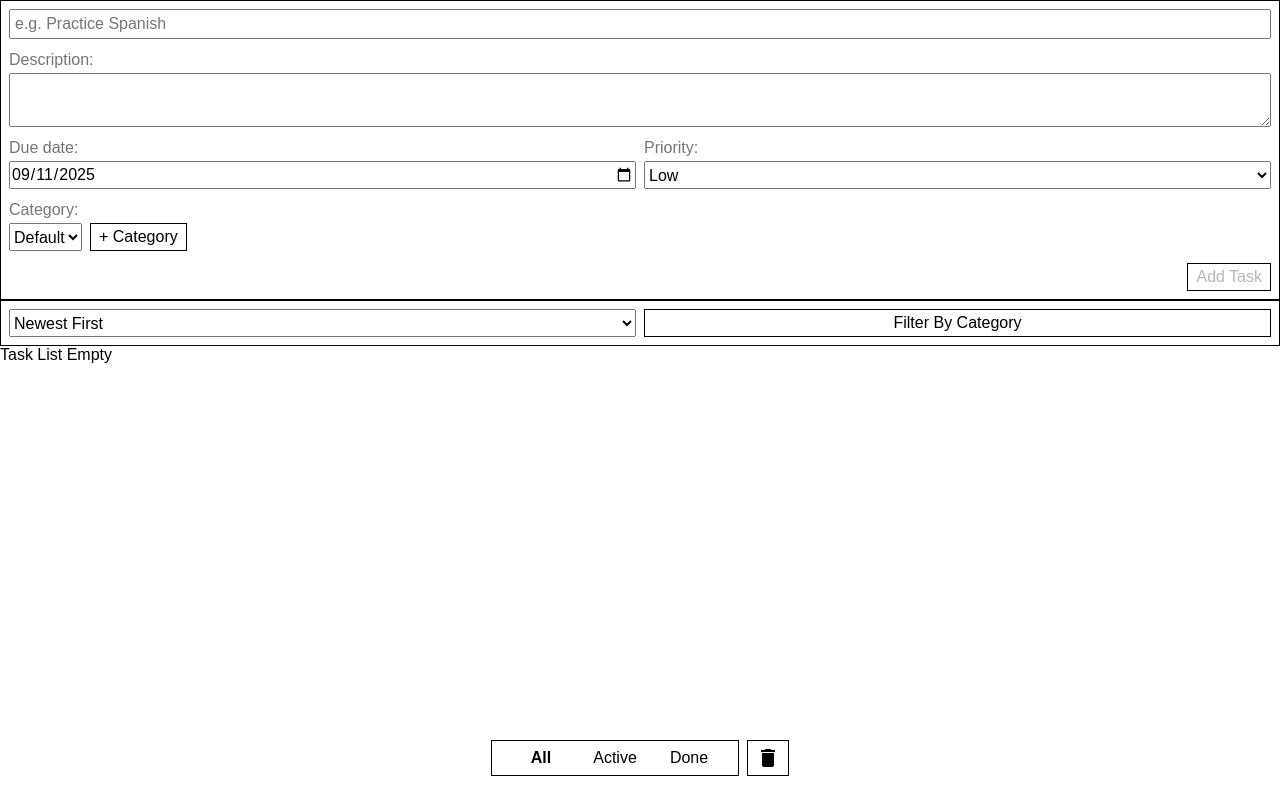
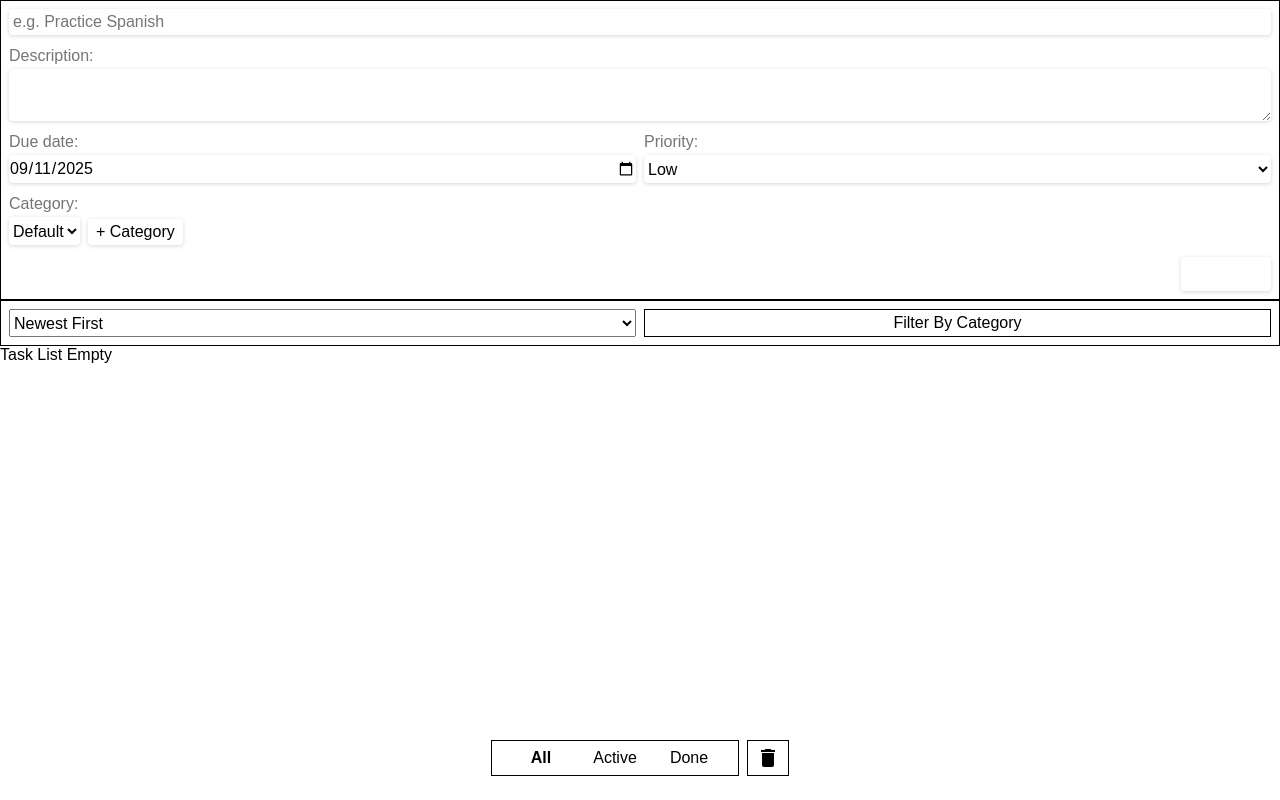
Before and after one commit to dejanpls/taskmate, a React (Vite) app: page / in a window 1280 px wide. Built offline with nearby package versions, Linux system fonts and the light colour scheme.

Commit message:
style(Form): adjust colors and box shadow

```diff
--- a/src/components/Form.jsx
+++ b/src/components/Form.jsx
@@ -66,6 +66,7 @@ export default function Form({
 
       <div className="buttonContainer">
         <button
+          className="confirm"
           disabled={
             categoryData.showCategoryInput ||
             !newTask.title ||
@@ -78,7 +79,7 @@ export default function Form({
         </button>
 
         {editId && (
-          <button onClick={handleCancel} type="button">
+          <button className="cancel" onClick={handleCancel} type="button">
             {tasksEqual ? 'Cancel' : 'Discard'}
           </button>
         )}
--- a/src/styles/form.css
+++ b/src/styles/form.css
@@ -4,14 +4,23 @@ form {
   display: flex;
   flex-direction: column;
   gap: 12px;
+  background-color: var(--color-bg-primary);
 }
 
 form input#title {
   padding: 4px;
+  border-radius: 4px;
+  background-color: white;
+  border: var(--border-form);
+  box-shadow: rgba(0, 0, 0, 0.16) 0px 1px 4px;
 }
 
 form textarea {
   padding: 8px;
+  border-radius: 4px;
+  background-color: white;
+  border: var(--border-form);
+  box-shadow: rgba(0, 0, 0, 0.16) 0px 1px 4px;
 }
 
 form label {
@@ -38,6 +47,10 @@ form div.optionsContainer .priority {
 form div.optionsContainer .dueDate input,
 form div.optionsContainer .priority select {
   height: 28px;
+  border-radius: 4px;
+  background-color: white;
+  border: var(--border-form);
+  box-shadow: rgba(0, 0, 0, 0.16) 0px 1px 4px;
 }
 
 form div.category {
@@ -53,14 +66,20 @@ form div.categoryInput {
 
 form div.category select {
   height: 28px;
+  border-radius: 4px;
+  background-color: white;
+  border: var(--border-form);
+  box-shadow: rgba(0, 0, 0, 0.16) 0px 1px 4px;
 }
 
 form div.category button {
   max-height: 28px;
   min-width: 32px;
   padding: 4px 8px;
-  background: white;
-  border: 1px solid black;
+  border-radius: 4px;
+  background-color: white;
+  border: var(--border-form);
+  box-shadow: rgba(0, 0, 0, 0.16) 0px 1px 4px;
 }
 
 form div.categoryInput input {
@@ -76,7 +95,23 @@ form div.buttonContainer {
 }
 
 form div.buttonContainer button {
-  padding: 4px 8px;
-  background: white;
-  border: 1px solid black;
+  width: 90px;
+  padding: 8px 0px;
+  border-radius: 4px;
+  color: white;
+  border: none;
+  box-shadow: rgba(0, 0, 0, 0.16) 0px 1px 4px;
 }
+
+form div.buttonContainer button.confirm:disabled,
+form div.buttonContainer button.cancel:disabled {
+  background-color: var(--color-disabled);
+}
+
+form div.buttonContainer button.confirm {
+  background-color: var(--color-confirm);
+}
+
+form div.buttonContainer button.cancel {
+  background-color: var(--color-cancel);
+}
```
